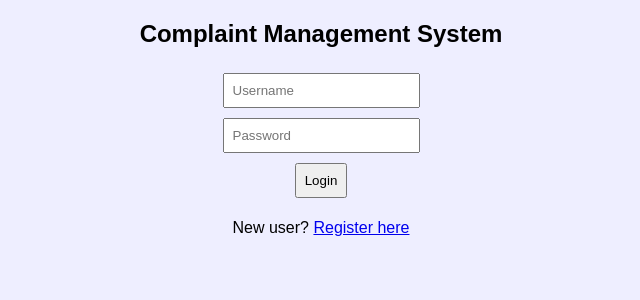
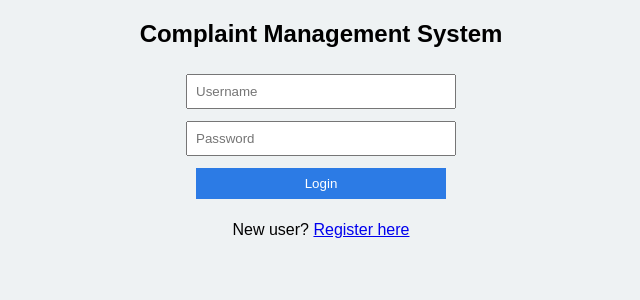
Before and after one commit to Sahiljain6/complaint-management-system, a Flask app: page / in a window 1280 px wide. Shown: the top 300 px of the page, without its empty margins (319-959 px from the left). Run offline with Flask 3, Linux system fonts and the light colour scheme.

Commit message:
Enhance CSS styles for body and form elements

```diff
--- a/static/style.css
+++ b/static/style.css
@@ -1,9 +1,18 @@
 body {
-    background: #eef;
-    font-family: Arial;
+    font-family: Arial, sans-serif;
+    background-color: #eef2f3;
     text-align: center;
 }
+
 input, textarea, button {
     padding: 8px;
-    margin: 5px;
+    margin: 6px;
+    width: 250px;
 }
+
+button {
+    background-color: #2c7be5;
+    color: white;
+    border: none;
+    cursor: pointer;
+}
```
